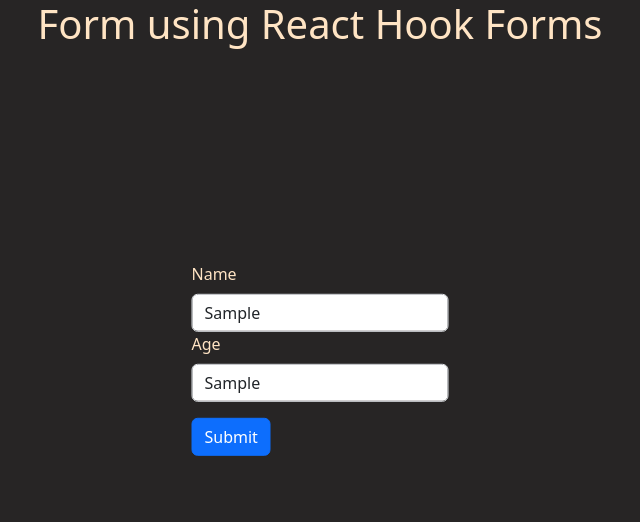
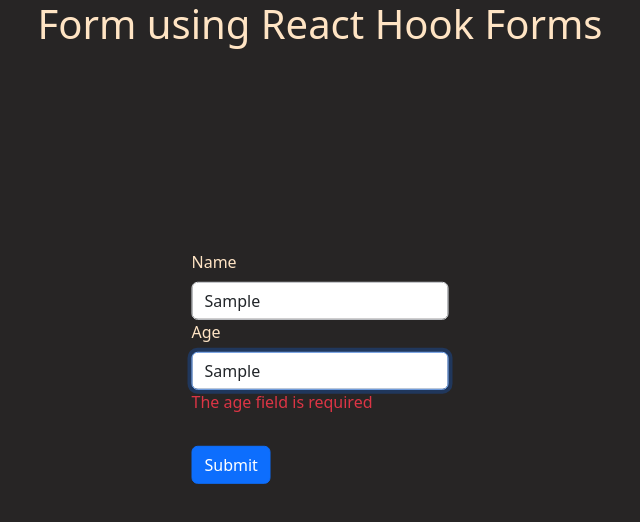
Before and after one commit to dljimenez2324/ReactForms, a React (Vite) app in the folder react_formsl/: page / in a window 1280 px wide. Both pictures are taken after typing "Sample", "Sample" into the empty fields and a click on the button "Submit". Shown: the top 522 px of the page, without its empty margins (320-960 px from the left). Built offline with nearby package versions, Linux system fonts and the light colour scheme.

Commit message:
added zod tsx

```diff
--- a/react_formsl/package.json
+++ b/react_formsl/package.json
@@ -10,10 +10,12 @@
     "preview": "vite preview"
   },
   "dependencies": {
+    "@hookform/resolvers": "^3.4.2",
     "bootstrap": "^5.3.3",
     "react": "^18.2.0",
     "react-dom": "^18.2.0",
-    "react-hook-form": "^7.51.5"
+    "react-hook-form": "^7.51.5",
+    "zod": "^3.23.8"
   },
   "devDependencies": {
     "@types/react": "^18.2.66",
--- a/react_formsl/src/App.tsx
+++ b/react_formsl/src/App.tsx
@@ -1,5 +1,6 @@
 // import FormUseRef from "./components/Forms/FormUseRef"
 // import FormUseState from "./components/Forms/FormUseState"
+import FormValidationZod from "./components/Forms/FormValidationZod"
 import ReactFormsExamp from "./components/Forms/ReactFormsExamp"
 // import UseStateVsUseRef from "./components/UseStateVsUseRef"
 
@@ -7,7 +8,8 @@
 const App = () => {
   return (
     <>
-        <ReactFormsExamp/>
+        <FormValidationZod/>
+        {/* <ReactFormsExamp/> */}
         {/* <UseStateVsUseRef/> */}
         {/* <FormUseRef/> */}
         {/* <FormUseState/> */}
--- /dev/null
+++ b/react_formsl/src/components/Forms/FormValidationZod.tsx
@@ -0,0 +1,60 @@
+import { zodResolver } from "@hookform/resolvers/zod";
+import { FieldValues, useForm } from "react-hook-form";
+import {z} from "zod";
+
+
+
+  // we are going to use zod now for validation
+  const schema = z.object({
+    name: z.string().min(3),
+    age: z.number().min(21)
+  })
+
+  // // lets make an interface to hold our data
+  // this is the new way to set up our interface with zod
+  type FormData = z.infer<typeof schema>
+
+  // we will comment this one out since its not how we will use interfaces with zod
+  // this interface is for react interfaces instead of zod
+  // interface FormData {
+  //   name: string,
+  //   age: number
+  // }
+
+
+const FormValidationZod = () => {
+
+
+    // in order to see just the errors we can destructure the formState  see below
+    const {register, handleSubmit, formState:{errors}} = useForm<FormData>({resolver:zodResolver(schema)});
+
+    console.log(errors);
+
+    // lets make a function to see our console logs
+    const onHelpSubmit = (data:FieldValues) => {
+        console.log(data);
+    }
+
+  return (
+    <>
+        <h1 className="text-center">Form using React Hook Forms</h1>
+      <form onSubmit={handleSubmit(onHelpSubmit)}>
+        <div className="mb-3 myContainer">
+          <label htmlFor="" className="form-label">Name</label>
+          {/* notice that we are simply putting the function inside the onchange instead of making a helper function */}
+          <input {...register('name', )} id="name" type="text" className="form-control" />
+          {/* lets add our errors here */}
+          {/* notice that && is similar to the turnery that is just below it but only for rendering null if false */}
+          {errors.name && <p className="text-danger">{}</p>}
+
+          <label htmlFor="" className="form-label">Age</label>
+          <input {...register('age', )} id="age" type="text" className="form-control" />
+          {errors.age ? <p className="text-danger">The age field is required</p> : null}
+          <button className="btn btn-primary mt-3" type="submit">Submit</button>
+        </div>
+      </form>
+    </>
+  )
+}
+
+export default FormValidationZod
--- a/react_formsl/src/components/Forms/ReactFormsExamp.tsx
+++ b/react_formsl/src/components/Forms/ReactFormsExamp.tsx
@@ -1,37 +1,43 @@
-// useForm
-import { FieldValues, useForm } from "react-hook-form"
+import {FieldValues, useForm} from "react-hook-form"
+
+const ReactFormsExamp = () => {
+//form state coming from UseForm
+    const {register,handleSubmit,formState:{errors}} = useForm()
+    console.log(errors);
+
+//lets create a helper function
+// && is another way for a turneray operator. i
+    const onHelpSubmit = (data:FieldValues) => {
+        console.log(data);
+
+    }
+  return (
 
 
-const ReactFormsExamp = () => {
 
-    //now we're going to use React Hook Forms
-    // lets use useForm  it holds everything  so lets comment out and use register which is the name portion
-    // const form = useForm()
-    // console.log(form);
-    const {register, handleSubmit} = useForm();
-    console.log(register('name'));
 
-    // lets make a function to see our console logs
-    const onHelpSubmit = (data:FieldValues) => {
-        console.log(data);
-    }
+    <>
 
-  return (
-    <>
-        <h1 className="text-center">Form using React Hook Forms</h1>
-      <form onSubmit={handleSubmit(onHelpSubmit)}>
+      <h1 className="text-center">Form Using React Hook Forms</h1>
+      <form onSubmit={handleSubmit(onHelpSubmit)
+    }>
         <div className="mb-3 myContainer">
-          <label htmlFor="" className="form-label">Name</label>
-          {/* notice that we are simply putting the function inside the onchange instead of making a helper function */}
-          <input {...register('name')} id="name" type="text" className="form-control" />
-
-          <label htmlFor="" className="form-label">Age</label>
-          <input {...register('age')} id="age" type="text" className="form-control" />
-
-          <button className="btn btn-primary mt-3" type="submit">Submit</button>
+          <label htmlFor="" className="form label">Name</label>
+          <input {...register('name',{required:true,minLength: 3})} type="name" className="form-control" />
+          {errors.name?.type ==='required' && <p className="text-danger"> The name field is required</p>}
+          {errors.name?.type ==='minLength' ? <p className="text-danger"> The name must be more than 3 characters long</p>: null}
+          <label htmlFor="" className="form label">Age</label>
+          <input {...register('age', {required: true,minLength: 1})} type="age" className="form-control" />
+          {errors.age?.type ==='required' ? <p className="text-danger"> The age field is required</p>: null}
+        <button className= "btn btn-primary" type="submit">Submit</button>
         </div>
       </form>
+
     </>
+
+
+
+
   )
 }
 
```
Also changed, not shown: 1 other file (tests, documents, lock files or other folders).
